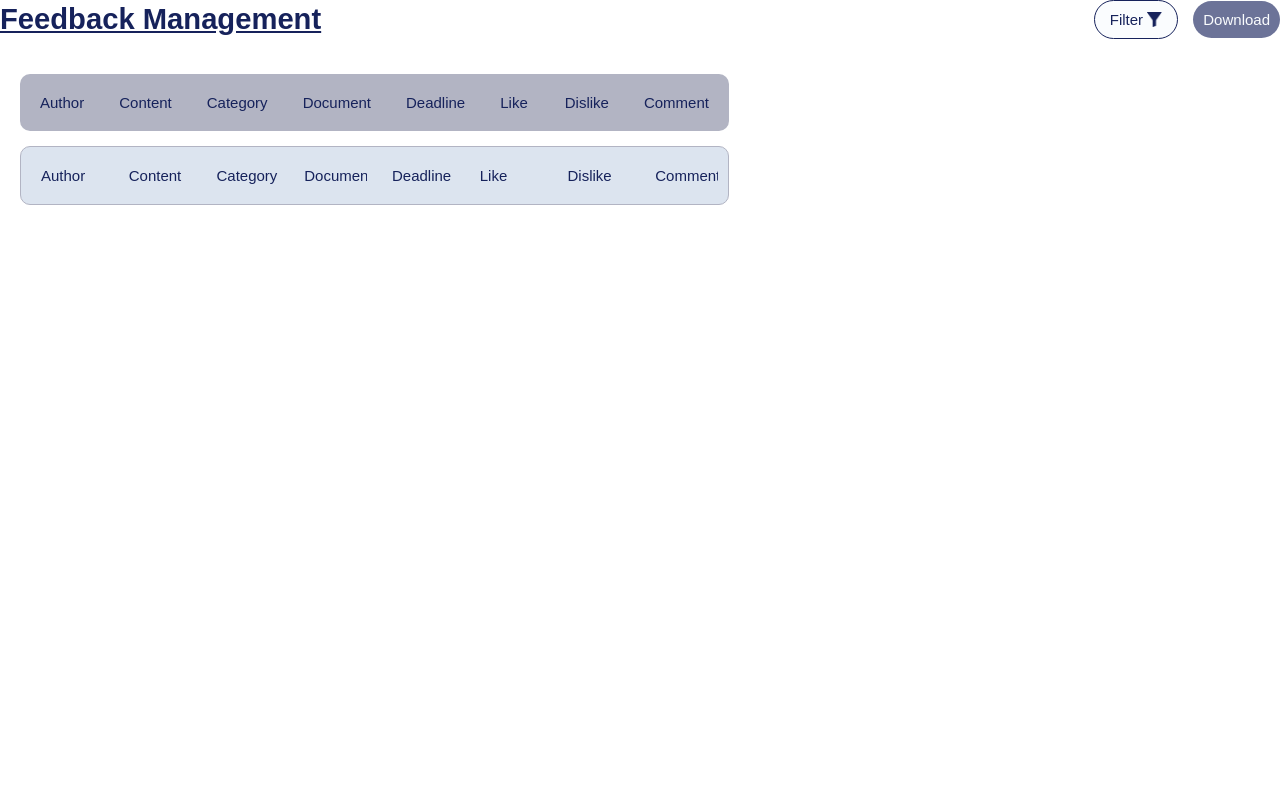
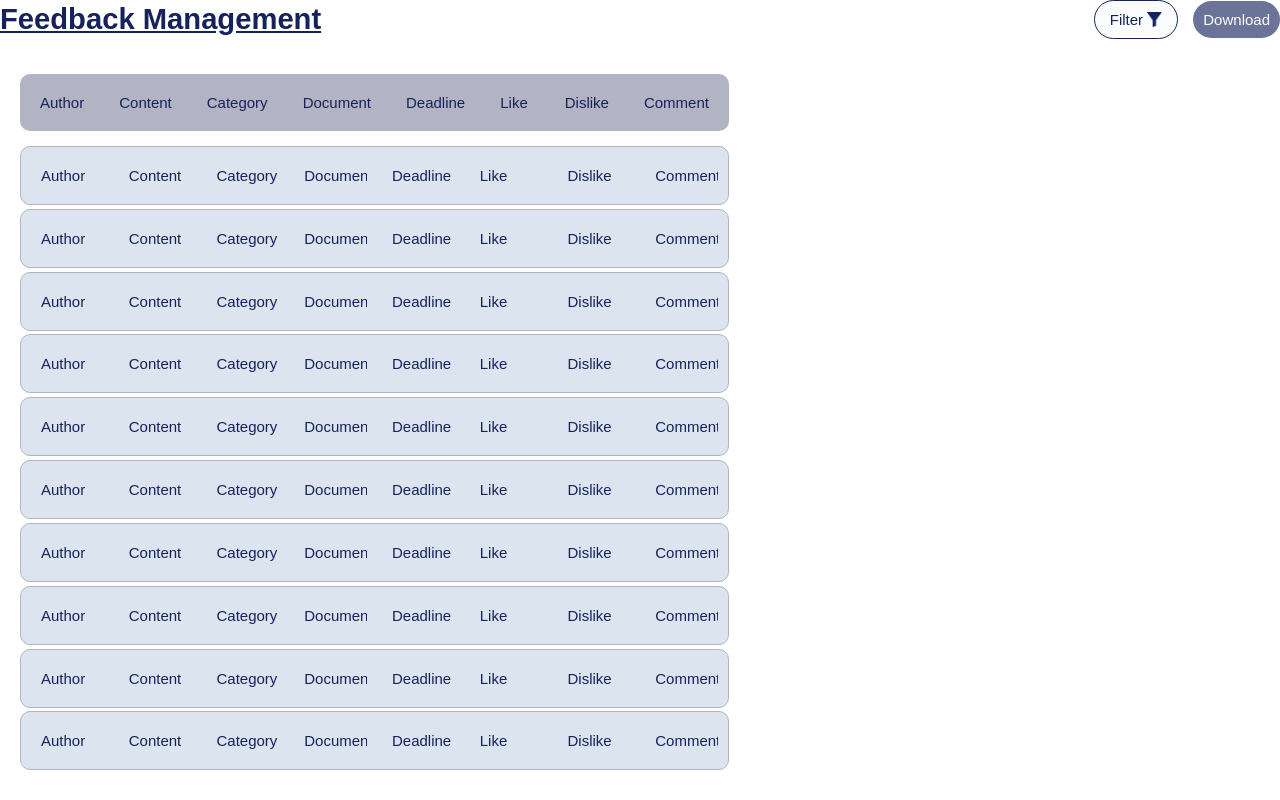
Before and after one commit to datnt19213/WebEnterprise, a PHP site: page /view/qaFeedbackManagement.php in a window 1280 px wide. Run offline with PHP 8.4, Linux system fonts and the light colour scheme.

Commit message:
re fix UI overload

```diff
--- a/css/adminQaFeedbackManagement.css
+++ b/css/adminQaFeedbackManagement.css
@@ -108,7 +108,7 @@
 
 .qa-ad-scroll-table {
   width: 100%;
-  height: 100%;
+  height: 80%;
   padding: clamp(var(--rem-1), 1.5vw, var(--rem-1));
   overflow: auto;
   scrollbar-width: thin;
@@ -120,7 +120,7 @@
   scrollbar-width: thin;
   display: flex;
   flex-direction: column;
-  justify-content: center;
+  justify-content: flex-start;
   align-items: center;
   align-self: start;
   gap: clamp(var(--rem-15), 0.5vw, var(--rem-1));
@@ -145,6 +145,10 @@
 
 .qa-ad-fb-thead {
   background-color: var(--light-blue-purple);
+}
+
+.y-scroll-tb-data {
+  overflow-y: scroll;
 }
 
 .qa-ad-thead-cell,
@@ -172,4 +176,5 @@
 .qa-ad-fb-tbody {
   background-color: var(--light-blue-white);
   border: 1px solid var(--light-blue-purple);
+  margin-bottom: 0.3vw;
 }
--- a/css/sidebar.css
+++ b/css/sidebar.css
@@ -11,6 +11,7 @@
   height: 100svh;
   display: grid;
   grid-template-columns: 1fr 3fr;
+  overflow: hidden;
 }
 
 .mn-data-content {
@@ -115,7 +116,7 @@
 
 .admin-side-bar {
   width: 100%;
-  height: 100%;
+  height: auto;
   display: flex;
   flex-direction: column;
   gap: clamp(var(--rem-1), 1.5vw, var(--rem-1));
--- a/view/qaFeedbackManagement.php
+++ b/view/qaFeedbackManagement.php
@@ -1,5 +1,6 @@
 <!DOCTYPE html>
 <html lang="en">
+
 <head>
   <meta charset="UTF-8" />
   <meta http-equiv="X-UA-Compatible" content="IE=edge" />
@@ -7,12 +8,9 @@
   <title>Feedback Management</title>
   <link rel="stylesheet" href="../css/feedbackCreate.css" />
   <link rel="stylesheet" href="../css/adminQaFeedbackManagement.css" />
-    <script
-      src="https://code.jquery.com/jquery-3.6.4.js"
-      integrity="sha256-a9jBBRygX1Bh5lt8GZjXDzyOB+bWve9EiO7tROUtj/E="
-      crossorigin="anonymous"
-    ></script>
+  <script src="https://code.jquery.com/jquery-3.6.4.js" integrity="sha256-a9jBBRygX1Bh5lt8GZjXDzyOB+bWve9EiO7tROUtj/E=" crossorigin="anonymous"></script>
 </head>
+
 <body>
   <div class="qa-ad-fb-mn-container">
     <div class="title-contact-btn">
@@ -20,7 +18,7 @@
       <div class="ad-qa-mn-btn">
         <div class="filter-btn">
           Filter&nbsp;
-            <img src="../image/filter.png" alt="filter-img" />
+          <img src="./image/filter.png" alt="filter-img" />
           <select name="" id="" class="option-list-cate filter-fb" required>
             <option value="0" selected>All</option>
             <option value="1">Most Like</option>
@@ -45,20 +43,272 @@
           <div class="qa-ad-thead-cell">Dislike</div>
           <div class="qa-ad-thead-cell">Comment</div>
         </div>
+        <div class="y-scroll-tb-data">
           <div class="qa-ad-fb-tbody">
-            <div class="qa-ad-tbody-cell" title="Author"><p>Author</p></div>
-            <div class="qa-ad-tbody-cell" title="Content"><p>Content</p></div>
+            <div class="qa-ad-tbody-cell" title="Author">
+              <p>Author</p>
+            </div>
+            <div class="qa-ad-tbody-cell" title="Content">
+              <p>Content</p>
+            </div>
             <div class="qa-ad-tbody-cell" title="Category">
               <p>Category</p>
             </div>
-            <div class="qa-ad-tbody-cell" title="Document"><p>Document</p></div>
-            <div class="qa-ad-tbody-cell" title="Deadline"><p>Deadline</p></div>
-            <div class="qa-ad-tbody-cell" title="Like"><p>Like</p></div>
-            <div class="qa-ad-tbody-cell" title="Dislike"><p>Dislike</p></div>
-            <div class="qa-ad-tbody-cell" title="Comment"><p>Comment</p></div>
+            <div class="qa-ad-tbody-cell" title="Document">
+              <p>Document</p>
+            </div>
+            <div class="qa-ad-tbody-cell" title="Deadline">
+              <p>Deadline</p>
+            </div>
+            <div class="qa-ad-tbody-cell" title="Like">
+              <p>Like</p>
+            </div>
+            <div class="qa-ad-tbody-cell" title="Dislike">
+              <p>Dislike</p>
+            </div>
+            <div class="qa-ad-tbody-cell" title="Comment">
+              <p>Comment</p>
+            </div>
+          </div>
+          <div class="qa-ad-fb-tbody">
+            <div class="qa-ad-tbody-cell" title="Author">
+              <p>Author</p>
+            </div>
+            <div class="qa-ad-tbody-cell" title="Content">
+              <p>Content</p>
+            </div>
+            <div class="qa-ad-tbody-cell" title="Category">
+              <p>Category</p>
+            </div>
+            <div class="qa-ad-tbody-cell" title="Document">
+              <p>Document</p>
+            </div>
+            <div class="qa-ad-tbody-cell" title="Deadline">
+              <p>Deadline</p>
+            </div>
+            <div class="qa-ad-tbody-cell" title="Like">
+              <p>Like</p>
+            </div>
+            <div class="qa-ad-tbody-cell" title="Dislike">
+              <p>Dislike</p>
+            </div>
+            <div class="qa-ad-tbody-cell" title="Comment">
+              <p>Comment</p>
+            </div>
+          </div>
+          <div class="qa-ad-fb-tbody">
+            <div class="qa-ad-tbody-cell" title="Author">
+              <p>Author</p>
+            </div>
+            <div class="qa-ad-tbody-cell" title="Content">
+              <p>Content</p>
+            </div>
+            <div class="qa-ad-tbody-cell" title="Category">
+              <p>Category</p>
+            </div>
+            <div class="qa-ad-tbody-cell" title="Document">
+              <p>Document</p>
+            </div>
+            <div class="qa-ad-tbody-cell" title="Deadline">
+              <p>Deadline</p>
+            </div>
+            <div class="qa-ad-tbody-cell" title="Like">
+              <p>Like</p>
+            </div>
+            <div class="qa-ad-tbody-cell" title="Dislike">
+              <p>Dislike</p>
+            </div>
+            <div class="qa-ad-tbody-cell" title="Comment">
+              <p>Comment</p>
+            </div>
+          </div>
+          <div class="qa-ad-fb-tbody">
+            <div class="qa-ad-tbody-cell" title="Author">
+              <p>Author</p>
+            </div>
+            <div class="qa-ad-tbody-cell" title="Content">
+              <p>Content</p>
+            </div>
+            <div class="qa-ad-tbody-cell" title="Category">
+              <p>Category</p>
+            </div>
+            <div class="qa-ad-tbody-cell" title="Document">
+              <p>Document</p>
+            </div>
+            <div class="qa-ad-tbody-cell" title="Deadline">
+              <p>Deadline</p>
+            </div>
+            <div class="qa-ad-tbody-cell" title="Like">
+              <p>Like</p>
+            </div>
+            <div class="qa-ad-tbody-cell" title="Dislike">
+              <p>Dislike</p>
+            </div>
+            <div class="qa-ad-tbody-cell" title="Comment">
+              <p>Comment</p>
+            </div>
+          </div>
+          <div class="qa-ad-fb-tbody">
+            <div class="qa-ad-tbody-cell" title="Author">
+              <p>Author</p>
+            </div>
+            <div class="qa-ad-tbody-cell" title="Content">
+              <p>Content</p>
+            </div>
+            <div class="qa-ad-tbody-cell" title="Category">
+              <p>Category</p>
+            </div>
+            <div class="qa-ad-tbody-cell" title="Document">
+              <p>Document</p>
+            </div>
+            <div class="qa-ad-tbody-cell" title="Deadline">
+              <p>Deadline</p>
+            </div>
+            <div class="qa-ad-tbody-cell" title="Like">
+              <p>Like</p>
+            </div>
+            <div class="qa-ad-tbody-cell" title="Dislike">
+              <p>Dislike</p>
+            </div>
+            <div class="qa-ad-tbody-cell" title="Comment">
+              <p>Comment</p>
+            </div>
+          </div>
+          <div class="qa-ad-fb-tbody">
+            <div class="qa-ad-tbody-cell" title="Author">
+              <p>Author</p>
+            </div>
+            <div class="qa-ad-tbody-cell" title="Content">
+              <p>Content</p>
+            </div>
+            <div class="qa-ad-tbody-cell" title="Category">
+              <p>Category</p>
+            </div>
+            <div class="qa-ad-tbody-cell" title="Document">
+              <p>Document</p>
+            </div>
+            <div class="qa-ad-tbody-cell" title="Deadline">
+              <p>Deadline</p>
+            </div>
+            <div class="qa-ad-tbody-cell" title="Like">
+              <p>Like</p>
+            </div>
+            <div class="qa-ad-tbody-cell" title="Dislike">
+              <p>Dislike</p>
+            </div>
+            <div class="qa-ad-tbody-cell" title="Comment">
+              <p>Comment</p>
+            </div>
+          </div>
+          <div class="qa-ad-fb-tbody">
+            <div class="qa-ad-tbody-cell" title="Author">
+              <p>Author</p>
+            </div>
+            <div class="qa-ad-tbody-cell" title="Content">
+              <p>Content</p>
+            </div>
+            <div class="qa-ad-tbody-cell" title="Category">
+              <p>Category</p>
+            </div>
+            <div class="qa-ad-tbody-cell" title="Document">
+              <p>Document</p>
+            </div>
+            <div class="qa-ad-tbody-cell" title="Deadline">
+              <p>Deadline</p>
+            </div>
+            <div class="qa-ad-tbody-cell" title="Like">
+              <p>Like</p>
+            </div>
+            <div class="qa-ad-tbody-cell" title="Dislike">
+              <p>Dislike</p>
+            </div>
+            <div class="qa-ad-tbody-cell" title="Comment">
+              <p>Comment</p>
+            </div>
+          </div>
+          <div class="qa-ad-fb-tbody">
+            <div class="qa-ad-tbody-cell" title="Author">
+              <p>Author</p>
+            </div>
+            <div class="qa-ad-tbody-cell" title="Content">
+              <p>Content</p>
+            </div>
+            <div class="qa-ad-tbody-cell" title="Category">
+              <p>Category</p>
+            </div>
+            <div class="qa-ad-tbody-cell" title="Document">
+              <p>Document</p>
+            </div>
+            <div class="qa-ad-tbody-cell" title="Deadline">
+              <p>Deadline</p>
+            </div>
+            <div class="qa-ad-tbody-cell" title="Like">
+              <p>Like</p>
+            </div>
+            <div class="qa-ad-tbody-cell" title="Dislike">
+              <p>Dislike</p>
+            </div>
+            <div class="qa-ad-tbody-cell" title="Comment">
+              <p>Comment</p>
+            </div>
+          </div>
+
+          <div class="qa-ad-fb-tbody">
+            <div class="qa-ad-tbody-cell" title="Author">
+              <p>Author</p>
+            </div>
+            <div class="qa-ad-tbody-cell" title="Content">
+              <p>Content</p>
+            </div>
+            <div class="qa-ad-tbody-cell" title="Category">
+              <p>Category</p>
+            </div>
+            <div class="qa-ad-tbody-cell" title="Document">
+              <p>Document</p>
+            </div>
+            <div class="qa-ad-tbody-cell" title="Deadline">
+              <p>Deadline</p>
+            </div>
+            <div class="qa-ad-tbody-cell" title="Like">
+              <p>Like</p>
+            </div>
+            <div class="qa-ad-tbody-cell" title="Dislike">
+              <p>Dislike</p>
+            </div>
+            <div class="qa-ad-tbody-cell" title="Comment">
+              <p>Comment</p>
+            </div>
+          </div>
+          <div class="qa-ad-fb-tbody">
+            <div class="qa-ad-tbody-cell" title="Author">
+              <p>Author</p>
+            </div>
+            <div class="qa-ad-tbody-cell" title="Content">
+              <p>Content</p>
+            </div>
+            <div class="qa-ad-tbody-cell" title="Category">
+              <p>Category</p>
+            </div>
+            <div class="qa-ad-tbody-cell" title="Document">
+              <p>Document</p>
+            </div>
+            <div class="qa-ad-tbody-cell" title="Deadline">
+              <p>Deadline</p>
+            </div>
+            <div class="qa-ad-tbody-cell" title="Like">
+              <p>Like</p>
+            </div>
+            <div class="qa-ad-tbody-cell" title="Dislike">
+              <p>Dislike</p>
+            </div>
+            <div class="qa-ad-tbody-cell" title="Comment">
+              <p>Comment</p>
+            </div>
+          </div>
         </div>
       </div>
     </div>
   </div>
 </body>
+
 </html>
```
Also changed, not shown: view/adFeedbackManagement.php (+27 -12 lines). Lines whose indentation alone changed are shown as unchanged.
